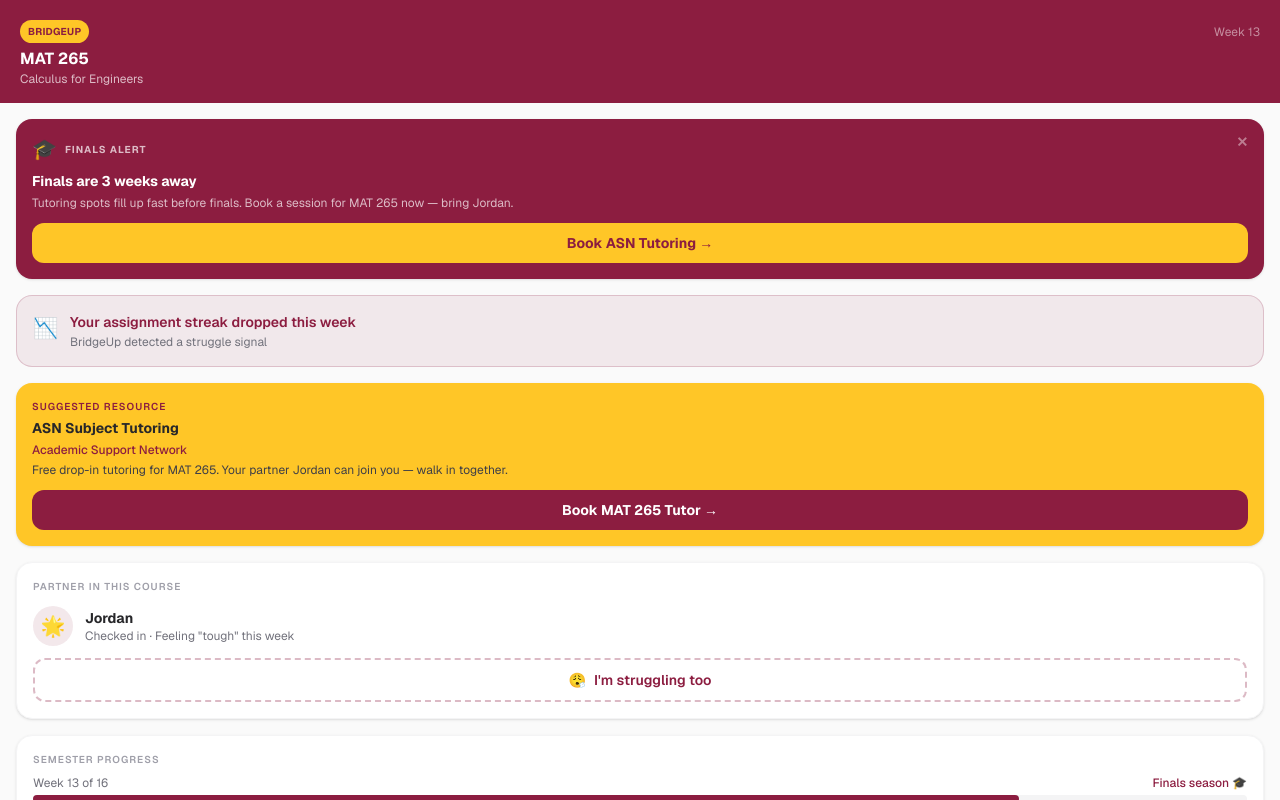
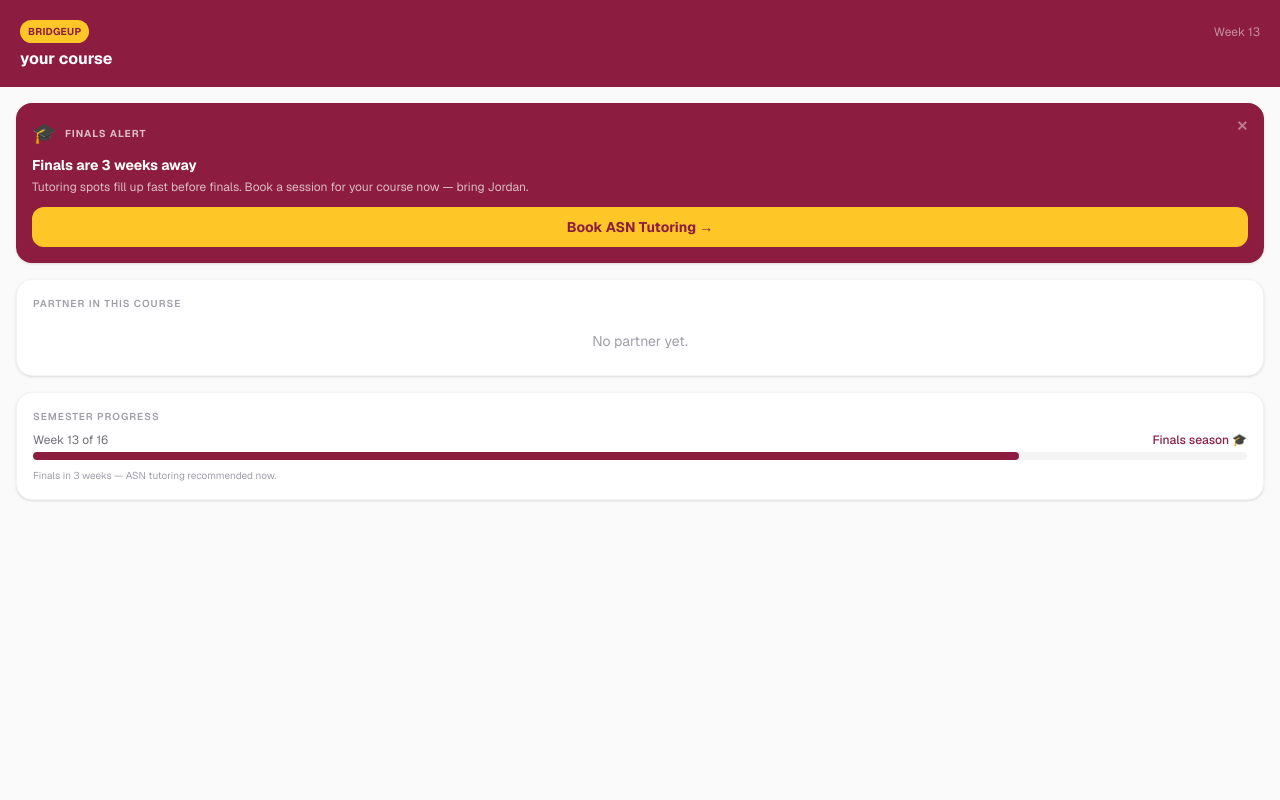
Before and after one commit to Chioma-Okeke/BridgeUp, a Next.js app: page /widget/course in a window 1280 px wide. Built offline with nearby package versions, Linux system fonts and the light colour scheme.

Commit message:
feat: updated cards with real data

```diff
--- a/app/widget/course/page.tsx
+++ b/app/widget/course/page.tsx
@@ -2,8 +2,9 @@
 
 export const dynamic = "force-dynamic";
 
-import { useSearchParams } from "next/navigation";
-import { useState, Suspense } from "react";
+import { useState, useEffect, Suspense } from "react";
+import { supabase, ROOM_ID } from "@/lib/supabase";
+import type { Student } from "@/lib/supabase";
 
 // ── Semester calendar ─────────────────────────────────────────────────────────
 // ASU Spring 2026: classes begin Jan 12, finals week Apr 27 – May 2
@@ -32,65 +33,6 @@ function weeksUntilFinals(): number {
   return Math.max(0, Math.ceil(diffMs / (7 * 24 * 60 * 60 * 1000)));
 }
 
-// ── Mock course data ──────────────────────────────────────────────────────────
-type CourseData = {
-  name: string;
-  code: string;
-  streakDrop: boolean;
-  nudge: {
-    signal: string;
-    resource: string;
-    description: string;
-    cta: string;
-    service: string;
-    milestone: { emoji: string; label: string };
-  };
-};
-
-// ── Add your real Canvas course IDs as keys below ────────────────────────────
-// Find them in the URL: canvas.asu.edu/courses/XXXXXXXX
-const COURSES: Record<string, CourseData> = {
-  // REPLACE these keys with your real Canvas course IDs
-  "COURSE_ID_1": {
-    name: "Calculus for Engineers",
-    code: "MAT 265",
-    streakDrop: true,
-    nudge: {
-      signal: "Your assignment streak dropped this week",
-      resource: "ASN Subject Tutoring",
-      description: "Free drop-in tutoring for MAT 265. Your partner Jordan can join you — walk in together.",
-      cta: "Book MAT 265 Tutor →",
-      service: "Academic Support Network",
-      milestone: { emoji: "🎯", label: "First Step Taken!" },
-    },
-  },
-  "COURSE_ID_2": {
-    name: "English Composition",
-    code: "ENG 101",
-    streakDrop: false,
-    nudge: {
-      signal: "Jordan mentioned an upcoming essay in their check-in",
-      resource: "ASU Writing Center",
-      description: "Get help at any stage — brainstorming to final draft. Co-book a session with Jordan.",
-      cta: "Book Writing Center →",
-      service: "ASU Writing Centers",
-      milestone: { emoji: "✍️", label: "Writer's Block Broken!" },
-    },
-  },
-  "COURSE_ID_3": {
-    name: "Software Security",
-    code: "CSE 545",
-    streakDrop: true,
-    nudge: {
-      signal: "You missed 2 assignments this week",
-      resource: "Student Success Center",
-      description: "Peer success coaching for class struggles. Your partner can join your first session.",
-      cta: "Book Success Coach →",
-      service: "Student Success Center",
-      milestone: { emoji: "💪", label: "Support Unlocked!" },
-    },
-  },
-};
 
 // ── Calendar nudge card ───────────────────────────────────────────────────────
 function CalendarNudge({
@@ -151,61 +93,48 @@ function CalendarNudge({
   );
 }
 
-// ── Milestone toast ───────────────────────────────────────────────────────────
-function MilestoneToast({
-  emoji,
-  label,
-  onDismiss,
-}: {
-  emoji: string;
-  label: string;
-  onDismiss: () => void;
-}) {
-  return (
-    <div className="fixed inset-0 flex items-center justify-center z-50 bg-black/40">
-      <div className="bg-white rounded-2xl shadow-2xl px-8 py-8 flex flex-col items-center gap-3 mx-4">
-        <span className="text-5xl">{emoji}</span>
-        <p className="text-[#8C1D40] font-bold text-lg text-center">{label}</p>
-        <p className="text-zinc-500 text-sm text-center">
-          Jordan has been notified. Better together.
-        </p>
-        <button
-          type="button"
-          onClick={onDismiss}
-          className="mt-2 bg-[#8C1D40] text-white rounded-full px-6 py-2 font-semibold text-sm hover:bg-[#6b1530] transition-colors"
-        >
-          Nice!
-        </button>
-      </div>
-    </div>
-  );
-}
 
-// ── Inner component (uses useSearchParams) ────────────────────────────────────
+// ── Main component ────────────────────────────────────────────────────────────
 function CourseWidgetInner() {
-  const params = useSearchParams();
-  const courseId = params.get("courseId") ?? "default";
+  const [me, setMe]           = useState<Student | null>(null);
+  const [partner, setPartner] = useState<Student | null>(null);
+  const [loading, setLoading] = useState(true);
 
-  const course = COURSES[courseId] ?? COURSES["COURSE_ID_1"];
+  const [struggling, setStruggling]         = useState(false);
+  const [bookingPending, setBookingPending] = useState(false);
+  const [calendarDismissed, setCalendarDismissed] = useState(false);
+
+  useEffect(() => {
+    (async () => {
+      const storedId = localStorage.getItem("bridgeup_student_id");
+      if (!storedId) { setLoading(false); return; }
+
+      const { data: self }: { data: Student | null } = await supabase
+        .from("students").select("*").eq("id", storedId).single();
+      if (self) setMe(self);
+
+      const { data: others }: { data: Student[] | null } = await supabase
+        .from("students").select("*").eq("room_id", ROOM_ID).neq("id", storedId)
+        .order("created_at", { ascending: false }).limit(1);
+      if (others && others.length > 0) setPartner(others[0]);
+
+      setLoading(false);
+    })();
+  }, []);
 
   const currentWeek = getSemesterWeek();
   const phase       = getSemesterPhase(currentWeek);
 
-  const [activated, setActivated] = useState(false);
-  const [showMilestone, setShowMilestone] = useState(false);
-  const [struggling, setStruggling] = useState(false);
-  const [calendarDismissed, setCalendarDismissed] = useState(false);
+  const courseName = me?.nervous_course ?? "your course";
+  const partnerSharesCourse = partner?.nervous_course === me?.nervous_course;
 
-  function handleCTA() {
-    setActivated(true);
-    setShowMilestone(true);
+  const showCalendarNudge = phase !== "normal" && !calendarDismissed && !bookingPending;
+
+  if (loading) {
+    return <div className="h-screen bg-[#8C1D40] flex items-center justify-center">
+      <p className="text-white/60 text-sm">Loading…</p>
+    </div>;
   }
-
-  function handleStruggling() {
-    setStruggling(true);
-  }
-
-  const showCalendarNudge = phase !== "normal" && !calendarDismissed && !activated;
 
   return (
     <div className="h-screen w-full bg-zinc-50 flex flex-col overflow-hidden font-sans">
@@ -218,103 +147,102 @@ function CourseWidgetInner() {
           </span>
           <span className="text-white/50 text-xs">Week {currentWeek}</span>
         </div>
-        <p className="text-white font-bold text-base">{course.code}</p>
-        <p className="text-white/70 text-xs">{course.name}</p>
+        <p className="text-white font-bold text-base">{courseName}</p>
+        {me && <p className="text-white/70 text-xs">{me.name}</p>}
       </div>
 
       {/* Body */}
       <div className="flex-1 overflow-y-auto flex flex-col gap-4 p-4">
 
-        {/* Calendar nudge (midterm / finals) — shown first when active */}
+        {/* Calendar nudge (midterm / finals) */}
         {showCalendarNudge && (
           <CalendarNudge
             phase={phase}
-            courseCode={course.code}
+            courseCode={courseName}
             onDismiss={() => setCalendarDismissed(true)}
           />
         )}
 
-        {/* Streak drop signal */}
-        {course.streakDrop && !activated && (
-          <div className="bg-[#8C1D40]/8 border border-[#8C1D40]/20 rounded-2xl p-4 flex gap-3">
-            <span className="text-xl mt-0.5">📉</span>
-            <div>
-              <p className="text-[#8C1D40] font-semibold text-sm">{course.nudge.signal}</p>
-              <p className="text-zinc-500 text-xs mt-0.5">
-                BridgeUp detected a struggle signal
-              </p>
-            </div>
-          </div>
-        )}
-
         {/* Struggling signal sent */}
-        {struggling && !activated && (
+        {struggling && !bookingPending && (
           <div className="bg-[#8C1D40]/8 border border-[#8C1D40]/20 rounded-2xl p-4 flex gap-3">
             <span className="text-xl">😮‍💨</span>
             <div>
-              <p className="text-[#8C1D40] font-semibold text-sm">Signal sent to Jordan</p>
+              <p className="text-[#8C1D40] font-semibold text-sm">
+                Signal sent{partner ? ` to ${partner.name}` : ""}
+              </p>
               <p className="text-zinc-500 text-xs mt-0.5">A resource card has been surfaced for both of you.</p>
             </div>
           </div>
         )}
 
-        {/* Resource nudge card (streak or struggle) */}
-        {(!activated && (course.streakDrop || struggling)) ? (
+        {/* Resource nudge card */}
+        {struggling && !bookingPending && (
           <div className="bg-[#FFC627] rounded-2xl p-4 shadow-sm">
             <p className="text-[10px] font-semibold text-[#8C1D40] uppercase tracking-widest mb-1">
               Suggested Resource
             </p>
-            <p className="text-zinc-800 font-bold text-sm mb-1">
-              {course.nudge.resource}
+            <p className="text-zinc-800 font-bold text-sm mb-1">ASN Subject Tutoring</p>
+            <p className="text-zinc-700 text-xs mb-1">
+              <span className="font-medium text-[#8C1D40]">Academic Support Network</span>
             </p>
-            <p className="text-zinc-700 text-xs mb-1">
-              <span className="font-medium text-[#8C1D40]">{course.nudge.service}</span>
+            <p className="text-zinc-700 text-xs mb-3">
+              Free drop-in tutoring for {courseName}.
+              {partnerSharesCourse && partner ? ` ${partner.name} can join you — walk in together.` : ""}
             </p>
-            <p className="text-zinc-700 text-xs mb-3">{course.nudge.description}</p>
             <button
               type="button"
-              onClick={handleCTA}
+              onClick={() => setBookingPending(true)}
               className="w-full bg-[#8C1D40] text-white font-bold rounded-xl py-2.5 text-sm hover:bg-[#6b1530] transition-colors"
             >
-              {course.nudge.cta}
+              Book {courseName} Tutor →
             </button>
           </div>
-        ) : activated ? (
-          <div className="bg-green-50 border border-green-200 rounded-2xl p-4 flex gap-3">
-            <span className="text-xl">✅</span>
+        )}
+
+        {bookingPending && (
+          <div className="bg-[#8C1D40]/8 border border-[#8C1D40]/20 rounded-2xl p-4 flex gap-3">
+            <span className="text-xl">⏳</span>
             <div>
-              <p className="text-green-700 font-semibold text-sm">Booking confirmed!</p>
-              <p className="text-green-600 text-xs mt-0.5">
-                Jordan has been invited to join you.
-              </p>
+              <p className="text-[#8C1D40] font-semibold text-sm">Booking request sent</p>
+              <p className="text-zinc-500 text-xs mt-0.5">Pending confirmation from ASN.</p>
             </div>
           </div>
-        ) : null}
+        )}
 
-        {/* Partner status */}
+        {/* Partner in this course */}
         <div className="bg-white rounded-2xl border border-zinc-100 shadow-sm p-4">
           <p className="text-[10px] font-semibold text-zinc-400 uppercase tracking-widest mb-3">
             Partner in This Course
           </p>
+          {partnerSharesCourse && partner ? (
+            <>
               <div className="flex items-center gap-3">
                 <div className="w-10 h-10 rounded-full bg-[#8C1D40]/10 flex items-center justify-center text-xl">
-              🌟
+                  {partner.avatar}
                 </div>
                 <div className="flex-1">
-              <p className="font-bold text-zinc-800 text-sm">Jordan</p>
-              <p className="text-zinc-500 text-xs">Checked in · Feeling &quot;tough&quot; this week</p>
+                  <p className="font-bold text-zinc-800 text-sm">{partner.name}</p>
+                  <p className="text-zinc-500 text-xs">{partner.nervous_course}</p>
                 </div>
               </div>
-
               {!struggling && (
                 <button
                   type="button"
-              onClick={handleStruggling}
+                  onClick={() => setStruggling(true)}
                   className="mt-3 w-full flex items-center justify-center gap-2 border-2 border-dashed border-[#8C1D40]/30 hover:border-[#8C1D40] rounded-xl py-2.5 text-[#8C1D40] font-semibold text-sm transition-all hover:bg-[#8C1D40]/5"
                 >
                   <span>😮‍💨</span>
                   I&apos;m struggling too
                 </button>
+              )}
+            </>
+          ) : (
+            <p className="text-zinc-400 text-sm text-center py-2">
+              {partner
+                ? `Your partner is in a different course (${partner.nervous_course ?? "unknown"}).`
+                : "No partner yet."}
+            </p>
           )}
         </div>
 
@@ -353,19 +281,11 @@ function CourseWidgetInner() {
         </div>
 
       </div>
-
-      {showMilestone && (
-        <MilestoneToast
-          emoji={course.nudge.milestone.emoji}
-          label={course.nudge.milestone.label}
-          onDismiss={() => setShowMilestone(false)}
-        />
-      )}
     </div>
   );
 }
 
-// ── Page export (Suspense required for useSearchParams) ───────────────────────
+// ── Page export ───────────────────────────────────────────────────────────────
 export default function CourseWidget() {
   return (
     <Suspense fallback={<div className="h-screen bg-[#8C1D40]" />}>
--- a/app/widget/dashboard/page.tsx
+++ b/app/widget/dashboard/page.tsx
@@ -97,11 +97,10 @@ function MilestonesView({ earnedIds, onBack }: { earnedIds: Set<string>; onBack:
 
 // ── Tab 1: Check-in ───────────────────────────────────────────────────────────
 function CheckInTab({
-  myId, me, partner, resourceActivated, onResourceActivated,
+  myId, me, partner,
   partnerStruggling, partnerCheckedIn,
 }: {
   myId: string; me: Student; partner: Student;
-  resourceActivated: boolean; onResourceActivated: () => void;
   partnerStruggling: boolean; partnerCheckedIn: boolean;
 }) {
   const myStreaks = { checkin: 5, assignment: 7, helpSeeking: 2 };
@@ -112,9 +111,12 @@ function CheckInTab({
   const [selfStruggling, setSelfStruggling] = useState(false);
   const [selfMoodStruggling, setSelfMoodStruggling] = useState(false);
   const [showMilestone, setShowMilestone] = useState(false);
+  const [bookingPending, setBookingPending] = useState(false);
+  const [nudgeDismissed, setNudgeDismissed] = useState(false);
+  const [strugglingDismissed, setStrugglingDismissed] = useState(false);
 
   // Derive: show resource card if either the user or their partner signalled struggling
-  const showResource = (selfStruggling || partnerStruggling || selfMoodStruggling) && !resourceActivated;
+  const showResource = (selfStruggling || partnerStruggling || selfMoodStruggling) && !bookingPending && !nudgeDismissed;
 
   async function handleCheckIn(mood: string) {
     setCheckIn(mood);
@@ -133,10 +135,9 @@ function CheckInTab({
 
   async function handleResourceCTA() {
     await supabase.from("room_events").insert({
-      room_id: ROOM_ID, user_id: myId, event_type: "booking", payload: { resource: "ASN Tutoring" },
+      room_id: ROOM_ID, user_id: myId, event_type: "booking", payload: { resource: "ASU Tutoring" },
     });
-    onResourceActivated();
-    setShowMilestone(true);
+    setBookingPending(true);
   }
 
   return (
@@ -148,17 +149,19 @@ function CheckInTab({
           <div className="w-12 h-12 rounded-full bg-[#8C1D40]/10 flex items-center justify-center text-2xl">{partner.avatar}</div>
           <div className="flex-1">
             <p className="font-bold text-zinc-800">{partner.name}</p>
-            <p className="text-zinc-500 text-xs leading-tight">MAT 265 — Calculus for Engineers</p>
+            <p className="text-zinc-500 text-xs leading-tight">{partner.nervous_course ?? "No course listed"}</p>
           </div>
           <div className="flex flex-col items-center">
             <div className={`w-2.5 h-2.5 rounded-full ${partnerCheckedIn ? "bg-green-400" : "bg-zinc-300"}`} />
             <p className="text-[10px] text-zinc-400 mt-1">{partnerCheckedIn ? "Checked in" : "Pending"}</p>
           </div>
         </div>
-        {partnerStruggling && (
+        {partnerStruggling && !strugglingDismissed && (
           <div className="mt-3 pt-3 border-t border-zinc-100 flex items-center gap-2">
             <span className="text-sm">😮‍💨</span>
-            <p className="text-[#8C1D40] text-xs font-semibold">{partner.name} is struggling too — you&apos;re not alone.</p>
+            <p className="text-[#8C1D40] text-xs font-semibold flex-1">{partner.name} is struggling too — you&apos;re not alone.</p>
+            <button type="button" onClick={() => setStrugglingDismissed(true)}
+              className="text-zinc-400 hover:text-zinc-600 text-xs font-bold leading-none">✕</button>
           </div>
         )}
         <div className="flex gap-3 mt-3 pt-3 border-t border-zinc-100">
@@ -203,7 +206,11 @@ function CheckInTab({
                 title="Note for your partner" rows={2}
                 className="w-full bg-zinc-50 border border-zinc-200 rounded-xl px-3 py-2 text-sm text-zinc-700 placeholder-zinc-400 resize-none focus:outline-none focus:border-[#8C1D40]/40 transition-colors"
               />
-              <button type="button" onClick={() => setNoteSent(true)} disabled={!note.trim()}
+              <button type="button" onClick={async () => {
+                if (!note.trim()) return;
+                await supabase.from("messages").insert({ room_id: ROOM_ID, from_user: myId, text: note.trim() });
+                setNoteSent(true);
+              }} disabled={!note.trim()}
                 className="self-end bg-[#8C1D40] text-white text-xs font-bold px-4 py-2 rounded-xl disabled:opacity-40 hover:bg-[#6b1530] transition-colors">
                 Send to {partner.name} →
               </button>
@@ -211,8 +218,8 @@ function CheckInTab({
           ) : (
             <p className="text-xs text-green-600 font-medium">✓ Note sent to {partner.name}</p>
           )}
-          {resourceActivated && (
-            <p className="text-xs text-green-600 font-medium">🎯 You booked a tutor session. Milestone earned!</p>
+          {bookingPending && (
+            <p className="text-xs text-amber-600 font-medium">⏳ Booking request sent — pending confirmation.</p>
           )}
         </div>
       )}
@@ -226,31 +233,41 @@ function CheckInTab({
       )}
 
       {/* Resource nudge */}
-      {showResource && !resourceActivated && (
+      {showResource && (
         <div className="bg-[#FFC627] rounded-2xl p-4 shadow-sm">
-          <p className="text-[10px] font-semibold text-[#8C1D40] uppercase tracking-widest mb-1">Resource Nudge</p>
-          <p className="text-zinc-800 font-bold text-sm mb-1">ASN Tutoring — MAT 265</p>
+          <div className="flex items-center justify-between mb-1">
+            <p className="text-[10px] font-semibold text-[#8C1D40] uppercase tracking-widest">Resource Nudge</p>
+            <button type="button" onClick={() => setNudgeDismissed(true)}
+              className="text-[#8C1D40]/50 hover:text-[#8C1D40] text-xs font-bold leading-none">✕</button>
+          </div>
+          <p className="text-zinc-800 font-bold text-sm mb-1">ASN Tutoring — {partner.nervous_course ?? "your course"}</p>
           <p className="text-zinc-700 text-xs mb-3">
             {partnerStruggling
               ? `${partner.name} is also struggling. Book a free session together.`
-              : `${me.name} and ${partner.name} can both drop in — it&apos;s free.`}
+              : `${me.name} and ${partner.name} can both drop in — it's free.`}
           </p>
-          <button type="button" onClick={handleResourceCTA}
-            className="w-full bg-[#8C1D40] text-white font-bold rounded-xl py-2.5 text-sm hover:bg-[#6b1530] transition-colors">
-            Book with {partner.name} →
-          </button>
+          {bookingPending ? (
+            <div className="w-full bg-[#8C1D40]/10 border border-[#8C1D40]/20 rounded-xl py-2.5 text-center text-[#8C1D40] text-sm font-semibold">
+              ⏳ Pending confirmation…
+            </div>
+          ) : (
+            <button type="button" onClick={handleResourceCTA}
+              className="w-full bg-[#8C1D40] text-white font-bold rounded-xl py-2.5 text-sm hover:bg-[#6b1530] transition-colors">
+              Book with {partner.name} →
+            </button>
+          )}
         </div>
       )}
 
       {/* My streaks at the bottom */}
-      <div className="bg-white rounded-2xl shadow-sm border border-zinc-100 p-4">
+      {/* <div className="bg-white rounded-2xl shadow-sm border border-zinc-100 p-4">
         <p className="text-[10px] font-semibold text-zinc-400 uppercase tracking-widest mb-3">Your Streaks</p>
         <div className="flex gap-3">
           <span className="flex items-center gap-1.5 text-xs text-zinc-600">🔥 {myStreaks.checkin} check-ins</span>
           <span className="flex items-center gap-1.5 text-xs text-zinc-600">📚 {myStreaks.assignment} assignments</span>
           <span className="flex items-center gap-1.5 text-xs text-zinc-600">🤝 {myStreaks.helpSeeking} help</span>
         </div>
-      </div>
+      </div> */}
 
       {showMilestone && (
         <MilestoneToast emoji="🎯" label="First Step Taken!" onDismiss={() => setShowMilestone(false)} />
@@ -310,7 +327,7 @@ function ChatTab({ myId, partner }: { myId: string; partner: Student }) {
         <div className="ml-auto w-2 h-2 rounded-full bg-green-400" />
       </div>
 
-      <div className="flex-1 overflow-y-auto flex flex-col gap-3 pb-2 max-h-80">
+      <div className="flex-1 overflow-y-auto flex flex-col gap-3 pb-2">
         {messages.length === 0 && (
           <p className="text-zinc-400 text-xs text-center py-8">No messages yet — say hi 👋</p>
         )}
@@ -406,7 +423,7 @@ function AIHelpTab() {
         </div>
       )}
 
-      <div className="flex-1 overflow-y-auto flex flex-col gap-3 pb-2 max-h-72">
+      <div className="flex-1 overflow-y-auto flex flex-col gap-3 pb-2">
         {messages.map((msg, i) => (
           <div key={i} className={`flex flex-col ${msg.role === "user" ? "items-end" : "items-start"}`}>
             <div className={`max-w-[85%] rounded-2xl px-3 py-2.5 text-sm leading-relaxed ${
@@ -478,7 +495,6 @@ function DashboardInner() {
   const [loading, setLoading] = useState(true);
 
   const [activeTab, setActiveTab]                   = useState<Tab>("checkin");
-  const [resourceActivated, setResourceActivated]   = useState(false);
   const [showMilestonesView, setShowMilestonesView] = useState(false);
   const [showProfileMenu, setShowProfileMenu]       = useState(false);
   const [partnerStruggling, setPartnerStruggling]   = useState(false);
@@ -505,13 +521,12 @@ function DashboardInner() {
   }, []);
 
   const earnedIds = new Set<string>(["roadmap", "streak_fire"]);
-  if (resourceActivated) earnedIds.add("first_step");
 
   const handleEvent = useCallback((event: RoomEvent) => {
     if (!me || event.user_id === me.id) return;
     if (event.event_type === "struggling") {
       setPartnerStruggling(true);
-      setIncomingAlert(`Your partner is struggling too — a resource has been surfaced for both of you.`);
+      setIncomingAlert(`Your partner is struggling too, a resource has been surfaced for both of you.`);
     }
     if (event.event_type === "checkin") {
       setPartnerCheckedIn(true);
@@ -522,6 +537,12 @@ function DashboardInner() {
       setIncomingAlert(`Your partner just booked a tutoring session — you can join them!`);
     }
   }, [me]);
+
+  useEffect(() => {
+    if (!incomingAlert) return;
+    const t = setTimeout(() => setIncomingAlert(null), 5000);
+    return () => clearTimeout(t);
+  }, [incomingAlert]);
 
   useEffect(() => {
     if (!me) return;
@@ -639,8 +660,6 @@ function DashboardInner() {
               {activeTab === "checkin" && partner && (
                 <CheckInTab
                   myId={me.id} me={me} partner={partner}
-                  resourceActivated={resourceActivated}
-                  onResourceActivated={() => setResourceActivated(true)}
                   partnerStruggling={partnerStruggling}
                   partnerCheckedIn={partnerCheckedIn}
                 />
```
Lines whose indentation alone changed are shown as unchanged.
